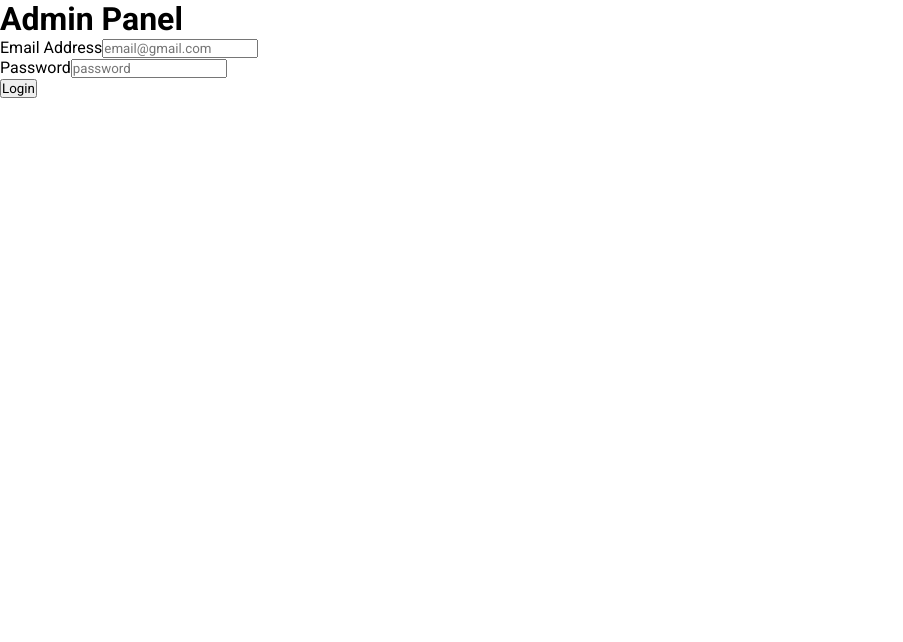
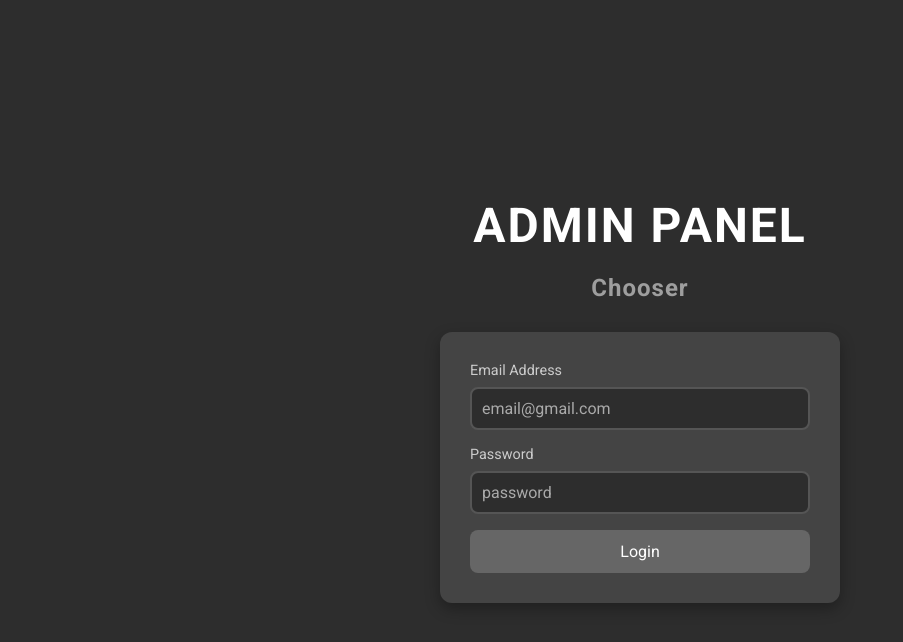
Before and after one commit to BrahimCodeA/Chooser-App, a React (Vite) app in the folder admin/: page /add in a window 1280 px wide. Shown: the top 642 px of the page, without its empty margins (0-903 px from the left). Built offline with nearby package versions, Linux system fonts and the light colour scheme.

Commit message:
Validation form and navbar, sidebar, login style

```diff
--- a/admin/package.json
+++ b/admin/package.json
@@ -10,6 +10,9 @@
     "preview": "vite preview"
   },
   "dependencies": {
+    "@emotion/react": "^11.13.3",
+    "@emotion/styled": "^11.13.0",
+    "@mui/material": "^6.1.6",
     "@reduxjs/toolkit": "^2.3.0",
     "axios": "^1.7.7",
     "react": "^18.3.1",
--- a/admin/src/App.scss
+++ b/admin/src/App.scss
@@ -4,12 +4,69 @@
 
   .content {
     padding: 20px;
-    background-color: #f4f4f4;
+    background-color: #555;
+    min-height: 100vh;
+
+    .admin-title {
+      font-size: 2rem;
+      font-weight: bold;
+      text-align: center;
+      color: #222;
+      text-shadow: 0 8px 4px rgba(0, 0, 0, 0.3);
+      &:hover {
+        filter: brightness(1.3);
+      }
+    }
+
+    .admin-description {
+      font-size: 0.8rem;
+      color: #eee;
+      text-align: center;
+      line-height: 1.5;
+      margin: 20px auto;
+      max-width: 700px;
+      padding: 15px 25px;
+      background-color: rgba(0, 0, 0, 0.6);
+      border-radius: 10px;
+      box-shadow: 0 4px 15px rgba(0, 0, 0, 0.3);
+      transition: transform 0.3s ease, box-shadow 0.3s ease;
+
+      &:hover {
+        transform: translateY(-5px);
+        box-shadow: 0 6px 20px rgba(0, 0, 0, 0.5);
+      }
+    }
   }
 
   // Media Queries
   @media (min-width: 768px) {
+    grid-template-columns: 200px 1fr;
+    height: 100vh;
+
+    .content {
+      .admin-title {
+        font-size: 2.5rem;
+      }
+    }
+  }
+
+  @media (min-width: 1024px) {
     grid-template-columns: 250px 1fr;
-    height: 100vh;
+
+    .content {
+      .admin-title {
+        font-size: 3rem;
+      }
+    }
   }
 }
+
+@keyframes pulse {
+  0%,
+  100% {
+    transform: scale(1);
+  }
+  50% {
+    transform: scale(1.05);
+  }
+}
--- a/admin/src/App.tsx
+++ b/admin/src/App.tsx
@@ -1,7 +1,7 @@
 import "./App.scss";
 import Navbar from "./components/Navbar/Navbar";
 import Sidebar from "./components/Sidebar/Sidebar";
-import { Routes, Route } from "react-router-dom";
+import { Routes, Route, useLocation } from "react-router-dom";
 import Add from "./pages/Add/Add";
 import List from "./pages/List/List";
 import Orders from "./pages/Orders";
@@ -16,6 +16,7 @@ export default function App() {
   const [token, setToken] = useState<string>(
     localStorage.getItem("token") || ""
   );
+  const location = useLocation();
 
   useEffect(() => {
     if (token) {
@@ -36,6 +37,15 @@ export default function App() {
           <div className="app-container">
             <Sidebar />
             <div className="content">
+              <h1 className="admin-title">ADMIN</h1>
+              {location.pathname === "/" && (
+                <p className="admin-description">
+                  Bienvenue sur la page d'administration de l'application de
+                  gestion de produits.
+                  <br />
+                  Choisissez une action dans le menu de gauche.
+                </p>
+              )}
               <Routes>
                 <Route path="/add" element={<Add token={token} />} />
                 <Route path="/list" element={<List token={token} />} />
--- a/admin/src/components/Login/Login.scss
+++ b/admin/src/components/Login/Login.scss
@@ -0,0 +1,138 @@
+.login-container {
+  display: flex;
+  flex-direction: column;
+  align-items: center;
+  justify-content: center;
+  height: 100vh;
+  background-color: #2d2d2d;
+  padding: 10px;
+
+  .login-title {
+    color: #fff;
+    font-size: 2.5rem;
+    margin-bottom: 20px;
+    text-transform: uppercase;
+    letter-spacing: 2px;
+    animation: fadeIn 1s ease-in-out;
+  }
+
+  .login-subtitle {
+    color: #bbb;
+    font-size: 1.5rem;
+    margin-bottom: 30px;
+    letter-spacing: 1px;
+    text-transform: capitalize;
+    animation: fadeIn 1.2s ease-in-out;
+    opacity: 0.8;
+  }
+
+  .login-form {
+    background-color: #444;
+    padding: 20px;
+    border-radius: 12px;
+    box-shadow: 0 6px 15px rgba(0, 0, 0, 0.3);
+    width: 100%;
+    max-width: 100%;
+    display: flex;
+    flex-direction: column;
+    gap: 16px;
+    animation: slideIn 0.8s ease-in-out;
+
+    .form-group {
+      display: flex;
+      flex-direction: column;
+
+      .form-label {
+        color: #ccc;
+        font-size: 0.9rem;
+        margin-bottom: 8px;
+      }
+
+      .form-input {
+        padding: 10px;
+        font-size: 1rem;
+        border: 2px solid #555;
+        border-radius: 8px;
+        background-color: #2d2d2d;
+        color: #fff;
+        outline: none;
+        transition: border 0.3s ease, box-shadow 0.3s ease;
+
+        &:focus {
+          border-color: #333;
+          box-shadow: 0 4px 15px rgba(255, 251, 250, 0.3);
+        }
+
+        &::placeholder {
+          color: #aaa;
+        }
+      }
+    }
+
+    .login-button {
+      background-color: #666;
+      color: #fff;
+      border: none;
+      padding: 12px;
+      border-radius: 8px;
+      cursor: pointer;
+      font-size: 1rem;
+      transition: background-color 0.3s ease, transform 0.2s ease;
+
+      &:hover {
+        background-color: #333;
+        transform: translateY(-2px);
+      }
+
+      &:active {
+        transform: translateY(0);
+      }
+    }
+  }
+}
+
+/* Animation keyframes */
+@keyframes fadeIn {
+  from {
+    opacity: 0;
+    transform: translateY(-20px);
+  }
+  to {
+    opacity: 1;
+    transform: translateY(0);
+  }
+}
+
+@keyframes slideIn {
+  from {
+    opacity: 0;
+    transform: translateY(50px);
+  }
+  to {
+    opacity: 1;
+    transform: translateY(0);
+  }
+}
+
+/* Media Queries */
+@media (min-width: 768px) {
+  .login-container {
+    padding: 20px;
+
+    .login-title {
+      font-size: 3rem;
+    }
+
+    .login-form {
+      max-width: 400px;
+      padding: 30px;
+    }
+  }
+}
+
+@media (min-width: 1024px) {
+  .login-form {
+    max-width: 500px;
+    padding: 40px;
+  }
+}
--- a/admin/src/components/Login/Login.tsx
+++ b/admin/src/components/Login/Login.tsx
@@ -9,9 +9,38 @@ type LoginProps = { setToken: (token: string) => void };
 export default function Login({ setToken }: LoginProps) {
   const [email, setEmail] = useState<string>("");
   const [password, setPassword] = useState<string>("");
+  const [errorMessage, setErrorMessage] = useState<string>("");
+
+  // Fonction de validation
+  const validateForm = () => {
+    if (!email || !password) {
+      setErrorMessage("Email and Password are required.");
+      return false;
+    }
+
+    const emailRegex = /^[a-zA-Z0-9._%+-]+@[a-zA-Z0-9.-]+\.[a-zA-Z]{2,}$/;
+    if (!emailRegex.test(email)) {
+      setErrorMessage("Please enter a valid email.");
+      return false;
+    }
+
+    if (password.length < 6) {
+      setErrorMessage("Password must be at least 6 characters.");
+      return false;
+    }
+
+    setErrorMessage("");
+    return true;
+  };
 
   const onSubmitHandler = async (e: React.FormEvent<HTMLFormElement>) => {
     e.preventDefault();
+
+    // Validation côté client
+    if (!validateForm()) {
+      return;
+    }
+
     try {
       const response = await axios.post(`${backendUrl}/api/user/admin`, {
         email,
@@ -33,30 +62,34 @@ export default function Login({ setToken }: LoginProps) {
   };
 
   return (
-    <div>
-      <h1>Admin Panel</h1>
-      <form onSubmit={onSubmitHandler}>
-        <div>
-          <label>Email Address</label>
+    <div className="login-container">
+      <h1 className="login-title">Admin Panel</h1>
+      <h2 className="login-subtitle">Chooser</h2>
+      <form onSubmit={onSubmitHandler} className="login-form">
+        <div className="form-group">
+          <label className="form-label">Email Address</label>
           <input
+            className="form-input"
             onChange={(e) => setEmail(e.target.value)}
             value={email}
             type="email"
             placeholder="email@gmail.com"
-            required
           />
         </div>
-        <div>
-          <label>Password</label>
+        <div className="form-group">
+          <label className="form-label">Password</label>
           <input
+            className="form-input"
             onChange={(e) => setPassword(e.target.value)}
             value={password}
             type="password"
             placeholder="password"
-            required
           />
         </div>
-        <button type="submit">Login</button>
+        {errorMessage && <div className="error-message">{errorMessage}</div>}
+        <button type="submit" className="login-button">
+          Login
+        </button>
       </form>
     </div>
   );
--- a/admin/src/components/Navbar/Navbar.tsx
+++ b/admin/src/components/Navbar/Navbar.tsx
@@ -1,4 +1,5 @@
 import "./Navbar.scss";
+import { Link } from "react-router-dom";
 
 export default function Navbar({
   setToken,
@@ -7,7 +8,9 @@ export default function Navbar({
 }) {
   return (
     <div className="navbar-options">
-      <h2 className="navbar-title">Chooser ©</h2>
+      <Link to="/" className="navbar-link">
+        <h2 className="navbar-title">Chooser ©</h2>
+      </Link>
       <button className="navbar-logout" onClick={() => setToken("")}>
         Logout
       </button>
--- a/admin/src/components/Sidebar/Sidebar.scss
+++ b/admin/src/components/Sidebar/Sidebar.scss
@@ -2,10 +2,14 @@
   .sidebar-menu {
     cursor: pointer;
     background-color: #333;
-    display: block;
+    display: flex;
     font-size: 1.5em;
     color: white;
     padding: 0.3em;
+
+    &:hover {
+      background-color: #444;
+    }
   }
 
   .sidebar-links {
@@ -13,12 +17,13 @@
     flex-direction: column;
     overflow: hidden;
     background-color: #333;
+    transition: 0.3s ease;
 
     .sidebar-link {
       color: white;
       padding: 0.3em;
       text-decoration: none;
-      transition: background-color 0.3s;
+      transition: 0.3s ease;
       background-color: #444;
       margin: 5px 0;
 
@@ -40,3 +45,17 @@
     }
   }
 }
+
+@media (min-width: 768px) {
+  .sidebar-links {
+    min-height: 100vh;
+    font-size: 0.8rem;
+    padding: 10px;
+  }
+}
+
+@media (min-width: 1024px) {
+  .sidebar-links {
+    font-size: 1rem;
+  }
+}
--- a/admin/src/components/Sidebar/Sidebar.tsx
+++ b/admin/src/components/Sidebar/Sidebar.tsx
@@ -5,6 +5,7 @@ import { CiCirclePlus } from "react-icons/ci";
 import { MdOutlineListAlt } from "react-icons/md";
 import { GoChecklist } from "react-icons/go";
 import { GiHamburgerMenu } from "react-icons/gi";
+import { IoCloseSharp } from "react-icons/io5";
 
 const Sidebar: React.FC = () => {
   const { pathname } = useLocation();
@@ -21,7 +22,11 @@ const Sidebar: React.FC = () => {
   return (
     <div className={`sidebar ${open ? "open" : "close"}`}>
       <div className="sidebar-menu">
-        <GiHamburgerMenu onClick={handleClick} className="hamburger-menu" />
+        {open ? (
+          <IoCloseSharp onClick={handleClick} className="hamburger-menu" />
+        ) : (
+          <GiHamburgerMenu onClick={handleClick} className="hamburger-menu" />
+        )}
       </div>
       {open && (
         <div className="sidebar-links">
--- a/admin/src/index.scss
+++ b/admin/src/index.scss
@@ -3,4 +3,10 @@
   padding: 0;
   box-sizing: border-box;
   font-family: "Roboto", sans-serif;
+  text-decoration: none;
+  list-style: none;
 }
+
+body {
+  background-color: #333;
+}
```
Also changed, not shown: admin/src/components/Navbar/Navbar.scss (+8 -28 lines), 2 other files (tests, documents, lock files or other folders).
